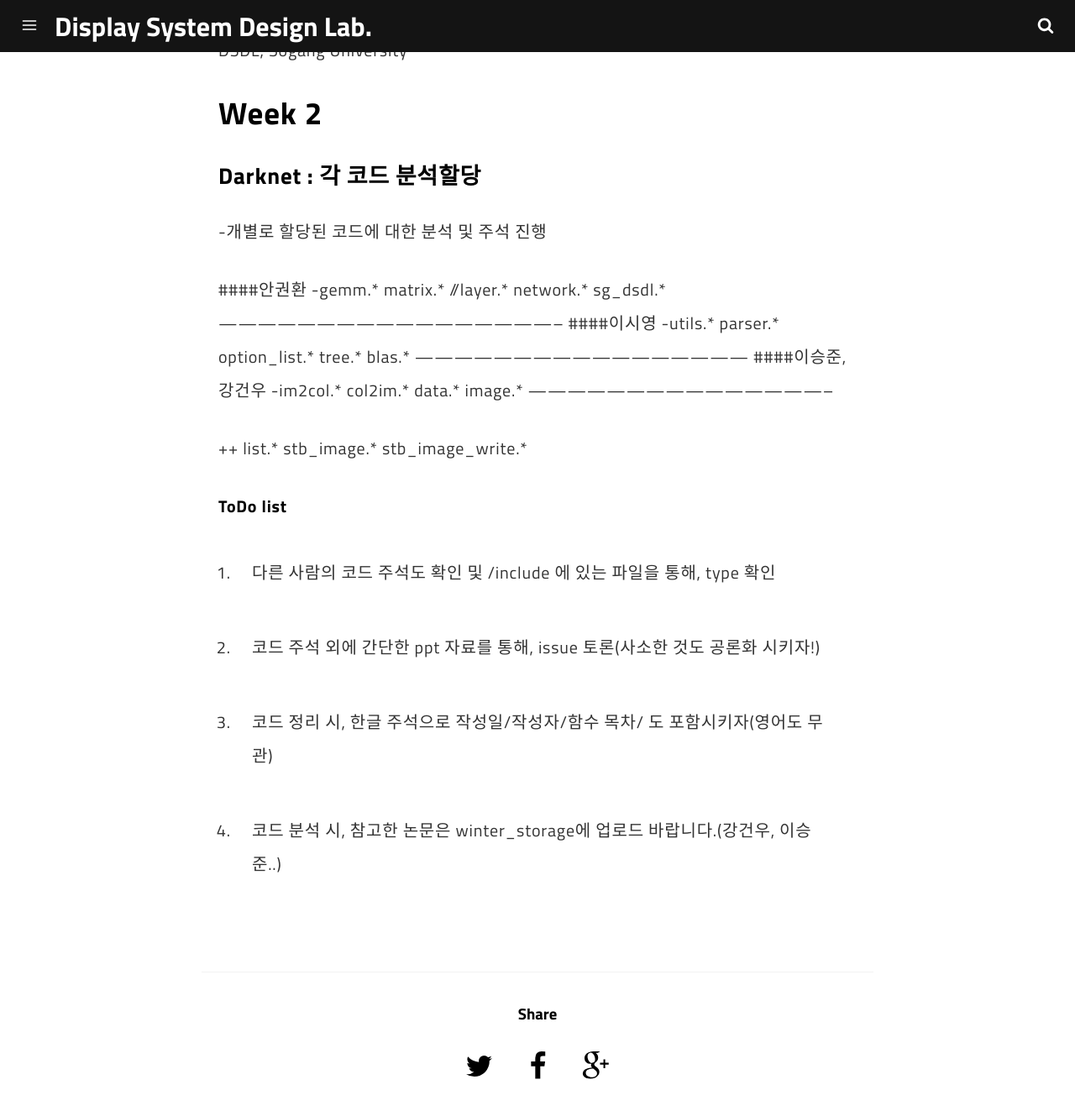
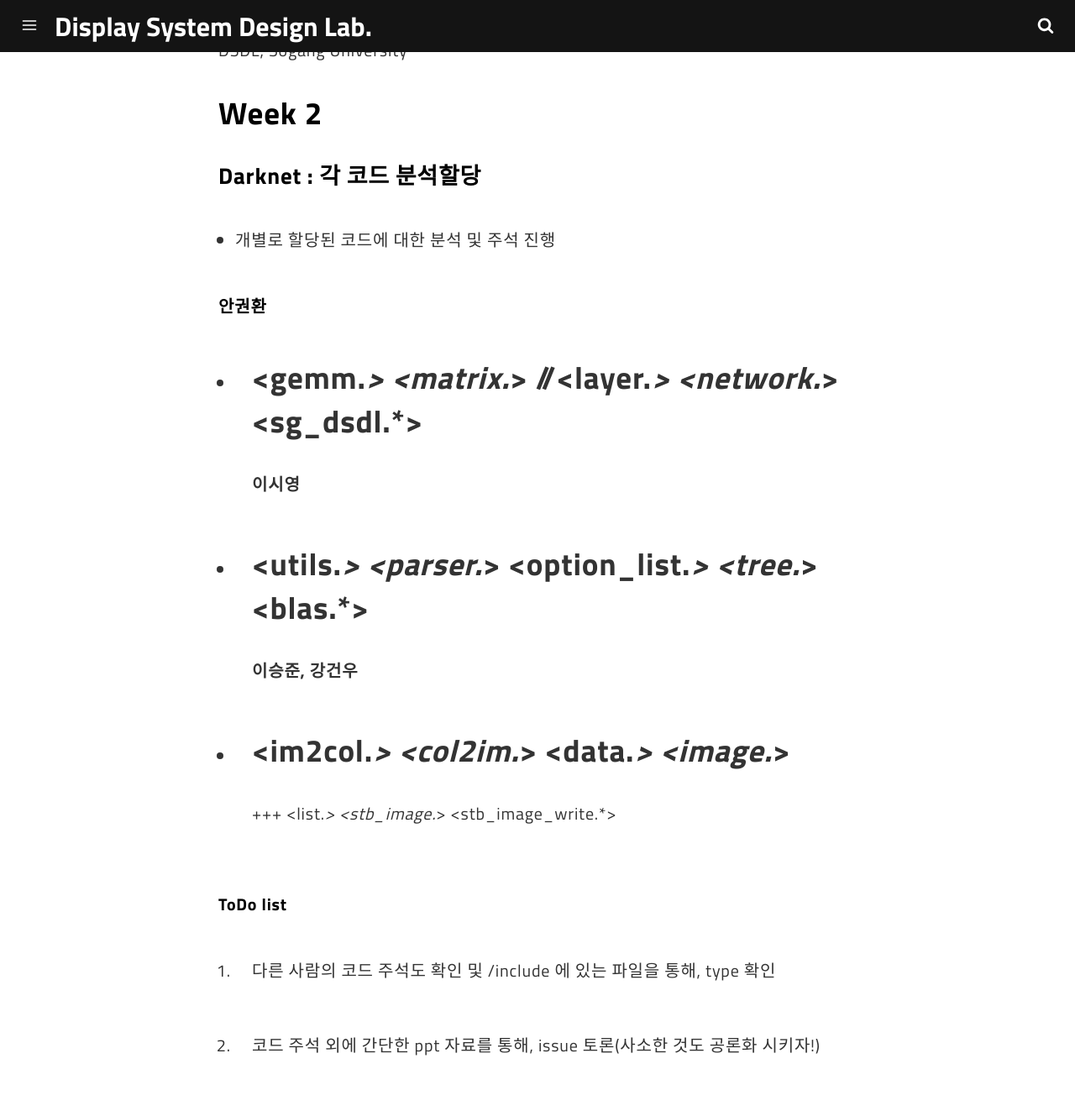
Before and after one commit to DSDL-DeepNetwork/DSDL-DeepNetwork.github.io, a Jekyll site: the page built from _posts/2018-01-16-week2.md, in a window 1280 px wide and 1400 px high, scrolled down 571 px, cut to the strip 0-1323 px from the top of the window. Shown: the whole strip at 84% size. Built offline with Jekyll 4.4.1, drawn with Linux system fonts in a browser that asks for light colours; comment, search, counter and statistics services are not loaded; part of the change alters nothing that is shown; some of the changed text lies outside the part shown.

Commit message:
week2_code_analysis

```diff
--- a/_posts/2018-01-16-week2.md
+++ b/_posts/2018-01-16-week2.md
@@ -1,12 +1,12 @@
 ---
 layout: post
 comments: true
-title: "Week2_/src analysis"
-description: Week2 code_analysis
+title: "Week2_source code(/src) analysis"
+description: Week2 darknet code_analysis
 image: 'https://DSDL-DeepNetwork.github.io/assets/img/header.jpg'
 category: 'Notice'
 twitter_text: (DSDL)2018_winter_week2
-introduction: Week#2 code_analysis
+introduction: Week#2 darknet source code_analysis
 ---
 
 # 2018 winter serminar
@@ -16,19 +16,18 @@ DSDL, Sogang University
 ## Week 2
 
 ### Darknet : 각 코드 분석할당
--개별로 할당된 코드에 대한 분석 및 주석 진행
+- 개별로 할당된 코드에 대한 분석 및 주석 진행
 
-####안권환
--gemm.*  matrix.* //layer.* network.* sg_dsdl.*
+#### 안권환
+- <gemm.*>  <matrix.*> //<layer.*> <network.*> <sg_dsdl.*>
 -----------------------------------------------------
-####이시영
--utils.* parser.* option_list.* tree.* blas.*
+#### 이시영
+- <utils.*> <parser.*> <option_list.*> <tree.*> <blas.*>
 ---------------------------------------------------
-####이승준, 강건우
--im2col.* col2im.* data.* image.*
+#### 이승준, 강건우
+- <im2col.*> <col2im.*> <data.*> <image.*>
 -----------------------------------------------
-
-++ list.* stb_image.* stb_image_write.*
++++ <list.*> <stb_image.*> <stb_image_write.*>
 
 
 #### ToDo list
```
